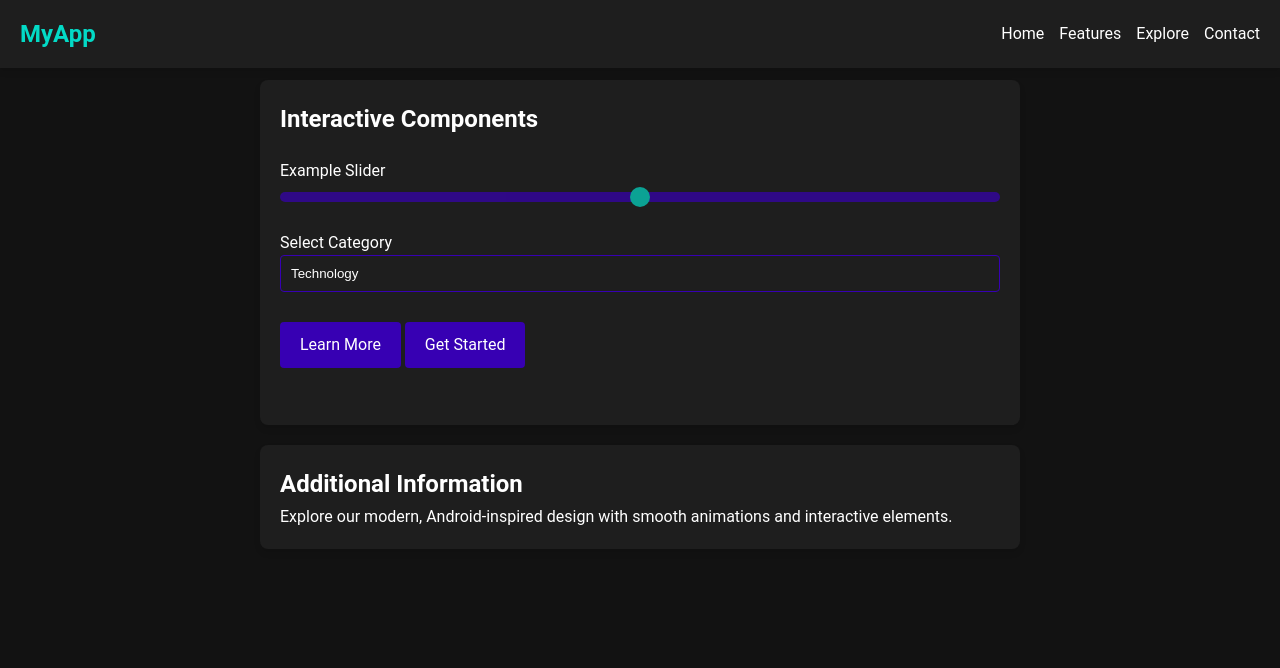
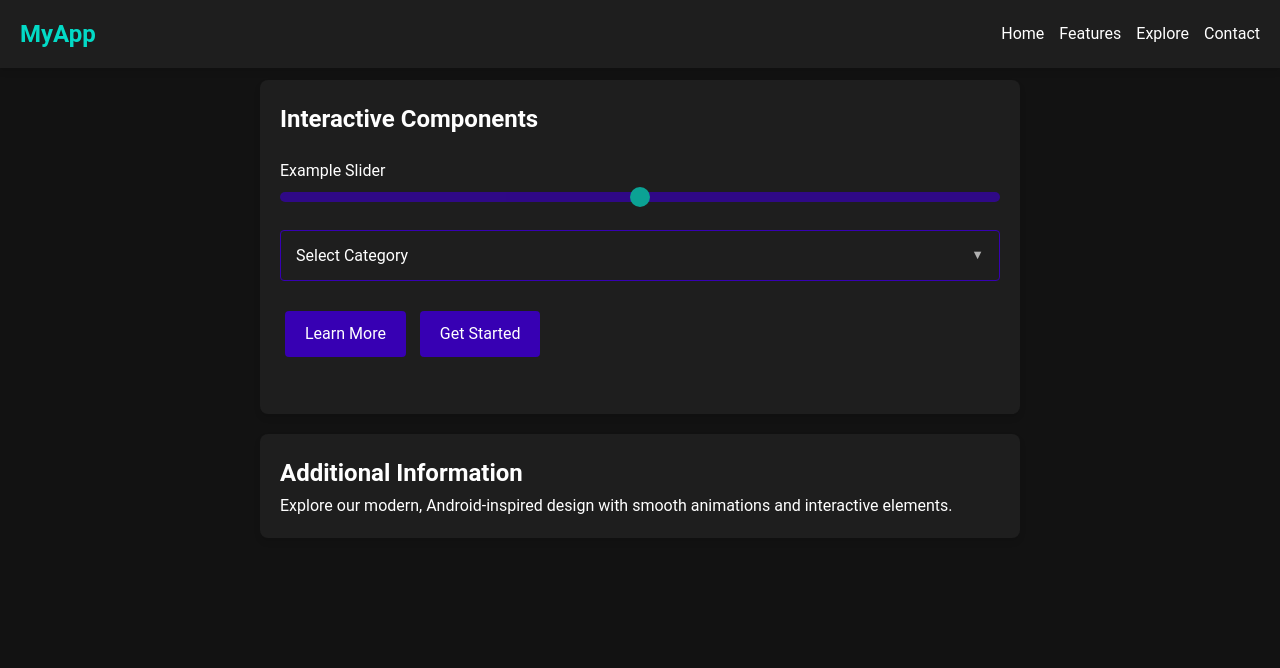
Before and after one commit to night9a/jwt-test, a Flask app: page / in a window 1280 px wide. Shown: the top 668 px of the page. Run offline with Flask 3, Linux system fonts and the light colour scheme; some libraries are stand-ins or nearby versions.

Commit message:
Update index.html

```diff
--- a/templates/index.html
+++ b/templates/index.html
@@ -12,6 +12,7 @@
             --background-color: #121212;
             --surface-color: #1E1E1E;
             --text-color: #FFFFFF;
+            --text-color-secondary: #B0B0B0;
         }
 
         * {
@@ -91,7 +126,68 @@
             box-shadow: 0 4px 6px rgba(0,0,0,0.1);
         }
 
-        /* Interactive Elements */
+        /* Custom Android-like Select */
+        .custom-select {
+            position: relative;
+            width: 100%;
+            margin-bottom: 20px;
+        }
+
+        .custom-select-trigger {
+            display: flex;
+            justify-content: space-between;
+            align-items: center;
+            background-color: var(--surface-color);
+            color: var(--text-color);
+            padding: 12px 15px;
+            border: 1px solid var(--primary-color);
+            border-radius: 4px;
+            cursor: pointer;
+            position: relative;
+        }
+
+        .custom-select-trigger::after {
+            content: '▼';
+            font-size: 0.8em;
+            color: var(--text-color-secondary);
+            margin-left: 10px;
+        }
+
+        .custom-select-options {
+            display: none;
+            position: absolute;
+            top: 100%;
+            left: 0;
+            width: 100%;
+            background-color: var(--surface-color);
+            border: 1px solid var(--primary-color);
+            border-top: none;
+            max-height: 200px;
+            overflow-y: auto;
+            z-index: 10;
+            box-shadow: 0 4px 6px rgba(0,0,0,0.1);
+        }
+
+        .custom-select-options.show {
+            display: block;
+        }
+
+        .custom-select-option {
+            padding: 10px 15px;
+            cursor: pointer;
+            transition: background-color 0.2s ease;
+        }
+
+        .custom-select-option:hover {
+            background-color: rgba(255,255,255,0.1);
+        }
+
+        .custom-select-option.selected {
+            background-color: var(--primary-color);
+            color: var(--text-color);
+        }
+
+        /* Slider Styles */
         .slider-container {
             margin: 20px 0;
         }
@@ -120,28 +216,7 @@
             border-radius: 50%;
         }
 
-        .dropdown {
-            position: relative;
-            display: inline-block;
-            width: 100%;
-        }
-
-        .dropdown-select {
-            width: 100%;
-            padding: 10px;
-            background-color: var(--surface-color);
-            color: var(--text-color);
-            border: 1px solid var(--primary-color);
-            border-radius: 4px;
-            appearance: none;
-            cursor: pointer;
-        }
-
-        .dropdown-select:focus {
-            outline: none;
-            border-color: var(--secondary-color);
-        }
-
+        /* Button Styles */
         .btn {
             display: inline-block;
             padding: 10px 20px;
@@ -149,7 +224,7 @@
             color: var(--text-color);
             text-decoration: none;
             border-radius: 4px;
-            margin: 10px 0;
+            margin: 10px 5px;
             position: relative;
             overflow: hidden;
         }
@@ -245,21 +326,21 @@
         <div class="card" style="--delay:1">
             <h2>Interactive Components</h2>
 
-            <!-- Dropdown -->
+            <!-- Slider -->
             <div class="slider-container">
                 <label for="example-slider">Example Slider</label>
                 <input type="range" min="0" max="100" value="50" class="slider" id="example-slider">
             </div>
 
-            <!-- Dropdown -->
-            <div class="slider-container">
-                <label for="category-select">Select Category</label>
-                <select class="dropdown-select" id="category-select">
-                    <option>Technology</option>
-                    <option>Design</option>
-                    <option>Marketing</option>
-                    <option>Development</option>
-                </select>
+            <!-- Custom Android-like Select -->
+            <div class="custom-select">
+                <div class="custom-select-trigger">Select Category</div>
+                <div class="custom-select-options">
+                    <div class="custom-select-option" data-value="technology">Technology</div>
+                    <div class="custom-select-option" data-value="design">Design</div>
+                    <div class="custom-select-option" data-value="marketing">Marketing</div>
+                    <div class="custom-select-option" data-value="development">Development</div>
+                </div>
             </div>
 
             <!-- Buttons -->
@@ -288,5 +369,44 @@
         </script>
         <script type="text/javascript" src="//wheelchairbewilderedwaver.com/56626b1d8dd6666380892f2c47e4111f/invoke.js"></script>
     </div>
+
+    <script>
+        // Custom Select Functionality
+        document.addEventListener('DOMContentLoaded', () => {
+            const customSelect = document.querySelector('.custom-select');
+            const trigger = customSelect.querySelector('.custom-select-trigger');
+            const options = customSelect.querySelector('.custom-select-options');
+            const optionItems = options.querySelectorAll('.custom-select-option');
+
+            // Toggle dropdown
+            trigger.addEventListener('click', () => {
+                options.classList.toggle('show');
+            });
+
+            // Select option
+            optionItems.forEach(option => {
+                option.addEventListener('click', () => {
+                    // Remove previous selected
+                    optionItems.forEach(opt => opt.classList.remove('selected'));
+
+                    // Mark current as selected
+                    option.classList.add('selected');
+
+                    // Update trigger text
+                    trigger.textContent = option.textContent;
+
+                    // Close dropdown
+                    options.classList.remove('show');
+                });
+            });
+
+            // Close dropdown when clicking outside
+            document.addEventListener('click', (event) => {
+                if (!customSelect.contains(event.target)) {
+                    options.classList.remove('show');
+                }
+            });
+        });
+    </script>
 </body>
 </html>
```
Also changed, not shown: other parts of templates/index.html (+40 -0 lines).
